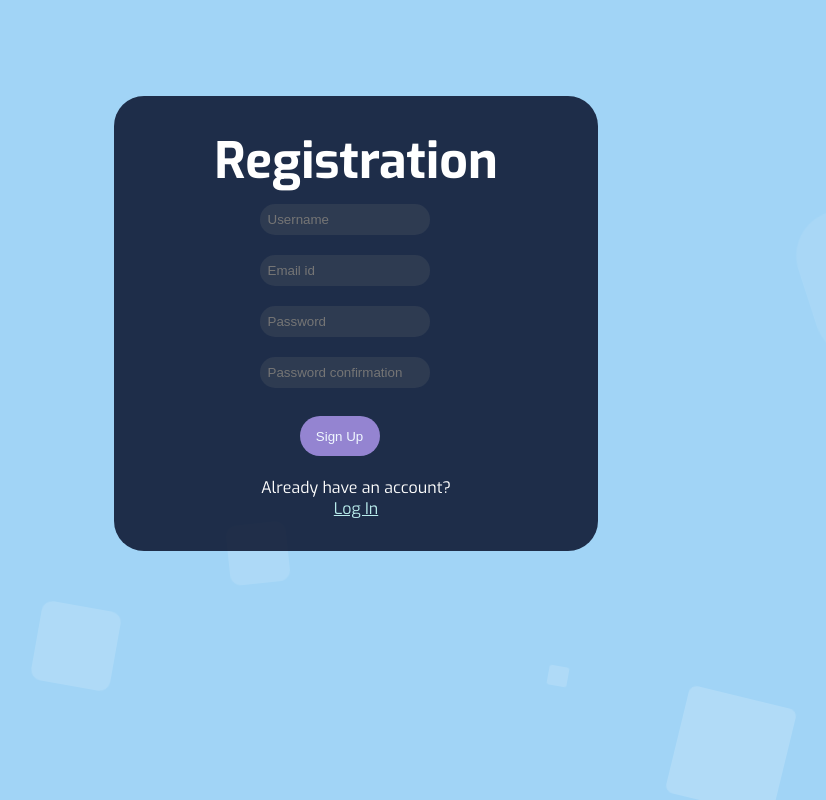
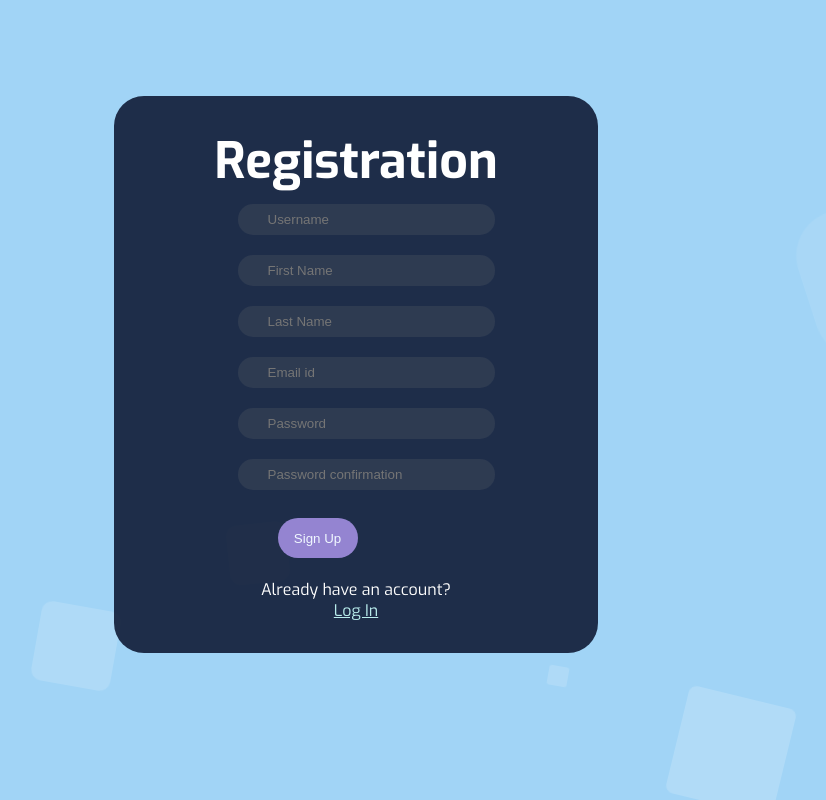
Before and after one commit to siddhiagarkar/ECOMMERCE, a Django app: page /register/ in a window 1280 px wide. Shown: the whole page, without its empty margins (284-1110 px from the left). Run offline with Django 4.2, Linux system fonts and the light colour scheme.

Commit message:
customer fields updation

```diff
--- /dev/null
+++ b/ecommerce/app/forms.py
@@ -0,0 +1,10 @@
+# import User model
+from django.contrib.auth.models import User
+# import UserCreationForm
+from django.contrib.auth.forms import UserCreationForm
+from django import forms
+
+class CreateUserForm(UserCreationForm):
+    class Meta:
+        model = User
+        fields = ['username', 'email', 'password1', 'password2', 'first_name', 'last_name']
--- a/ecommerce/app/models.py
+++ b/ecommerce/app/models.py
@@ -28,11 +28,12 @@ class Carousel(models.Model):
 
 class Customer(models.Model):
     user = models.OneToOneField(User, null=True, blank=True, on_delete=models.CASCADE)
-    name = models.CharField(null=True, max_length=40)
+    f_name = models.CharField(null=True, max_length=40)
+    l_name = models.CharField(null=True, max_length=40)
     email = models.EmailField(null=True)
 
     def __str__(self):
-        return self.name
+        return self.f_name
 
 class Product(models.Model):
     item = models.CharField(null=True, max_length= 200)
--- a/ecommerce/app/templates/main.html
+++ b/ecommerce/app/templates/main.html
@@ -168,7 +168,7 @@ a:active{
                     <li class="nav-item">
                         <a class="nav-link">
                             {% if request.user.is_authenticated %}
-                              <span class="status" style="font-family: Assistant,-apple-system,BlinkMacSystemFont,Segoe UI,Roboto,Helvetica,Arial,sans-serif;">HI {{request.user|upper}}</span>
+                              <span class="status" style="font-family: Assistant,-apple-system,BlinkMacSystemFont,Segoe UI,Roboto,Helvetica,Arial,sans-serif;">HI {{request.user.first_name|upper}}</span>
                             {% endif %}
                         </a>
                     </li>
--- a/ecommerce/app/templates/registration.html
+++ b/ecommerce/app/templates/registration.html
@@ -1,4 +1,17 @@
 {% include 'main2.html' %}
+<style>
+  input.search-bar {
+   width: 100%;
+   padding-left: 30px;
+   padding-right: 30px;
+}
+
+input.search-bar:hover{
+    background-color: rgb(2, 17, 32);
+    transition: 0.3s ease-in-out;
+}
+
+</style>
 <body>
   <div class="context">
     <div class="card">
@@ -6,6 +19,8 @@
 <form method="POST" action="/register/">
   {% csrf_token %}
   <input class="search-bar" name="username" type="text" placeholder="Username"><br>
+  <input class="search-bar" name="first_name" type="text" placeholder="First Name"><br>
+  <input class="search-bar" name="last_name" type="text" placeholder="Last Name"><br>
   <input class="search-bar" name="email" type="email" placeholder="Email id"><br>
   <input class="search-bar" name="password1" type="password" placeholder="Password"><br>
   <input class="search-bar" name="password2" type="password" placeholder="Password confirmation"><br>
--- a/ecommerce/app/views.py
+++ b/ecommerce/app/views.py
@@ -6,6 +6,8 @@ from django.views.decorators.csrf import csrf_exempt
 from django.contrib.auth import authenticate, login, logout
 from django.contrib.auth.forms import UserCreationForm
 from django.contrib import messages
+
+from .forms import CreateUserForm
 
 def store(request):
     things = Product.objects.all()
@@ -169,14 +171,15 @@ def logout_view(request):
 def registration_view(request):
 
     n = request.POST.get('username')
+    e = request.POST.get('email')
 
     if request.method == 'POST':
-        form = UserCreationForm(request.POST)
+        form = CreateUserForm(request.POST)
         if form.is_valid():
 
             form.save() #GOLDEN LINE : Create Customer object after saving the form
             u=User.objects.get(username=n) #GOLDEN LINE
-            Customer.objects.create(user = u, name = u.username, email = u.email) #GOLDEN LINE
+            Customer.objects.create(user = u, f_name = u.first_name, l_name= u.last_name, email = u.email) #GOLDEN LINE
 
             #log the user in
             return redirect('login')
@@ -184,7 +187,7 @@ def registration_view(request):
             messages.error(request, 'Error')
             print('error')
     else:
-        form = UserCreationForm()
+        form = CreateUserForm()
     return render(request, 'registration.html', {'form': form})
 
 # def msg_view(request):
--- a/ecommerce/ecommerce/settings.py
+++ b/ecommerce/ecommerce/settings.py
@@ -101,7 +101,7 @@ AUTH_PASSWORD_VALIDATORS = [
     },
 ]
 
-# AUTH_USER_MODEL = 'app.Customer'
+# AUTH_USER_MODEL = 'app.User'
 
 # Internationalization
 # https://docs.djangoproject.com/en/4.0/topics/i18n/
--- a/ecommerce/static1/css/style2.css
+++ b/ecommerce/static1/css/style2.css
@@ -180,7 +180,7 @@ input.search-bar {
    outline: none;
    color: rgb(203, 162, 162);
    margin: 10px;
-   width: 80%;
+   width: 90%;
 }
 
 button {
@@ -200,6 +200,6 @@ button:hover{
 }
 
 input.search-bar:hover{
-    background-color: rgb(58, 56, 56);
+    background-color: rgb(56, 57, 58);
     transition: 0.3s ease-in-out;
 }
```
Also changed, not shown: ecommerce/app/templates/login.html (+12 -0 lines), ecommerce/app/migrations/0023_rename_name_customer_f_name_customer_l_name_and_more.py (added), ecommerce/db.sqlite3.
